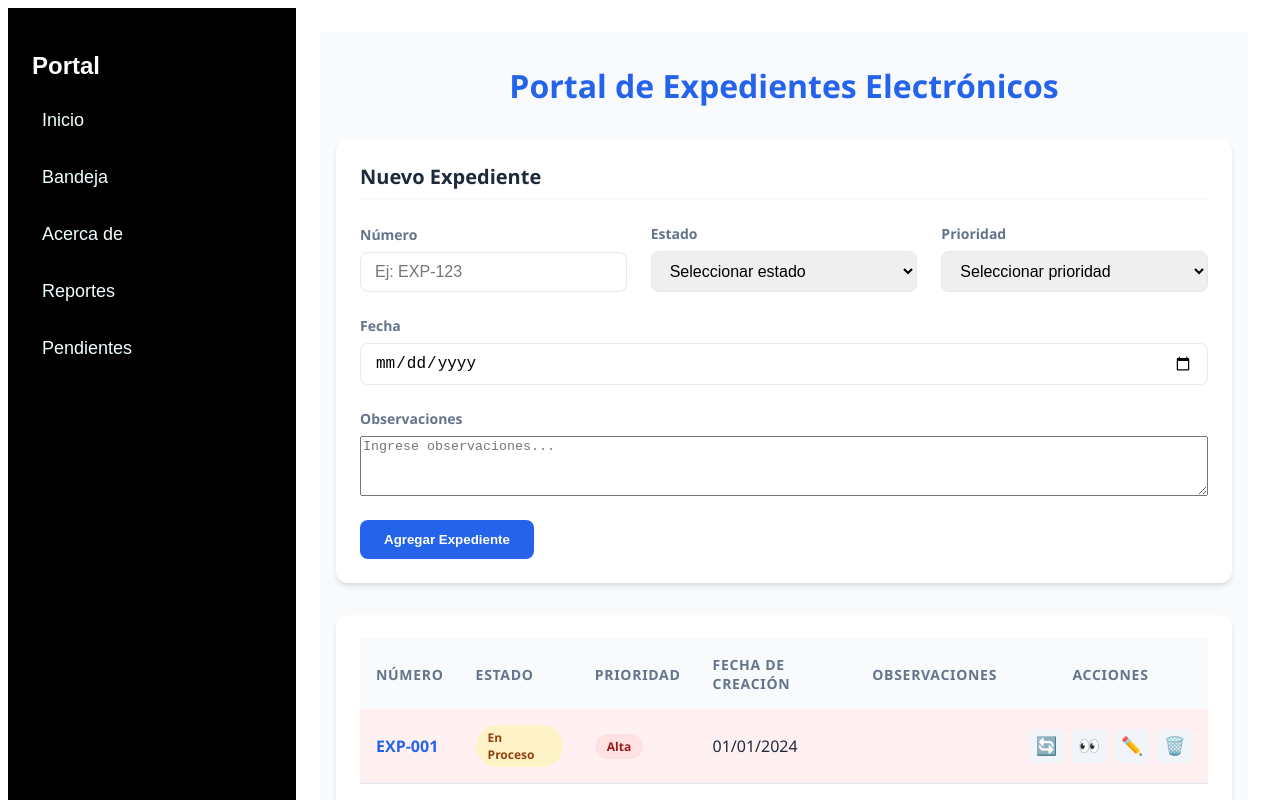
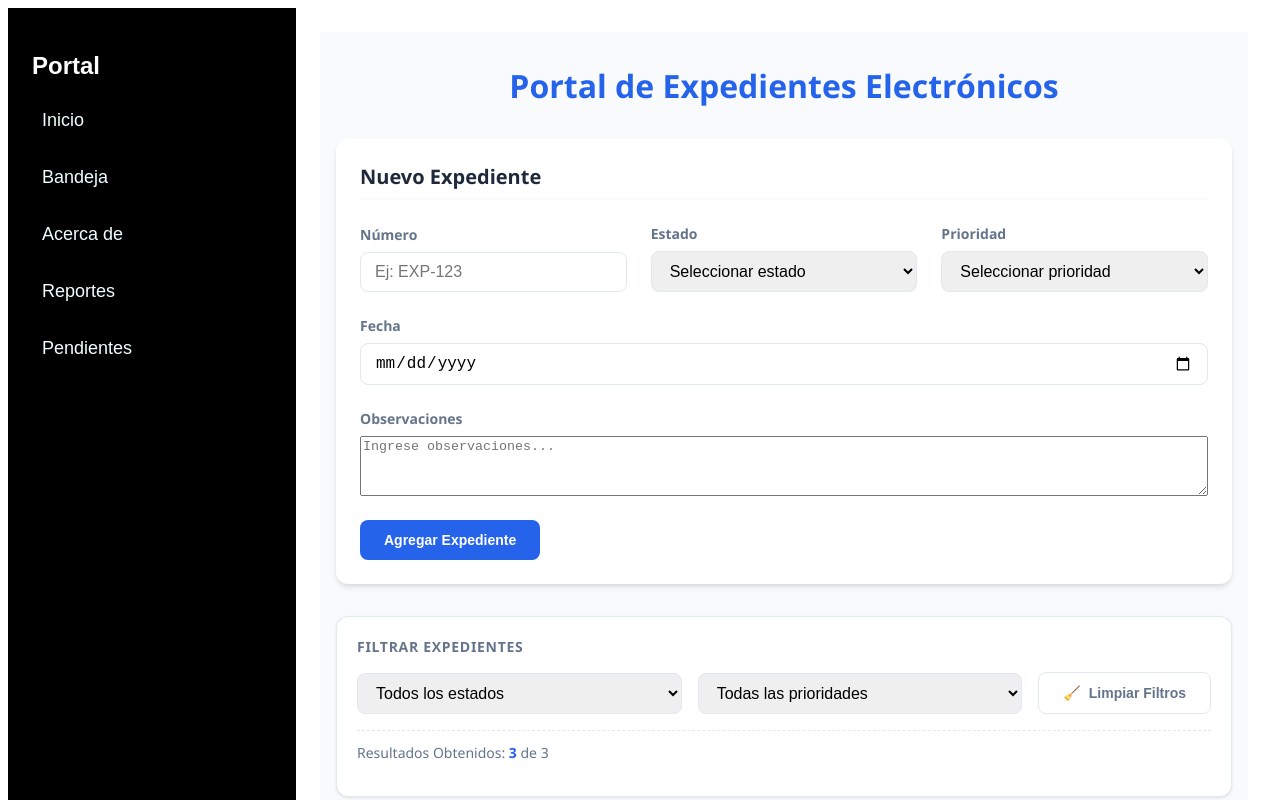
Before and after one commit to MatiCaro1/portal-expedientes, an Angular app: page /bandeja in a window 1280 px wide. Shown: the top 800 px of the page. Built offline with nearby package versions, Linux system fonts and the light colour scheme.

Commit message:
feat: actualizacion en clase 19-05-2026

```diff
--- a/src/app/bandeja/bandeja.css
+++ b/src/app/bandeja/bandeja.css
@@ -94,24 +94,87 @@ input:focus, select:focus {
 }
 
 /* Buttons */
+.btn-primario, .btn-secundario {
+  padding: 0.75rem 1.5rem;
+  border-radius: 8px;
+  font-weight: 600;
+  cursor: pointer;
+  transition: all 0.2s;
+  white-space: nowrap;
+  display: inline-flex;
+  align-items: center;
+  justify-content: center;
+  font-size: 0.875rem;
+}
+
 .btn-primario {
   background-color: var(--primary-color);
   color: white;
   border: none;
-  padding: 0.75rem 1.5rem;
-  border-radius: 8px;
-  font-weight: 600;
-  cursor: pointer;
-  transition: background-color 0.2s, transform 0.1s;
-  white-space: nowrap;
 }
 
 .btn-primario:hover {
   background-color: var(--primary-hover);
+  transform: translateY(-1px);
 }
 
-.btn-primario:active {
+.btn-secundario {
+  background-color: white;
+  color: var(--text-muted);
+  border: 1px solid var(--border-color);
+}
+
+.btn-secundario:hover {
+  background-color: var(--bg-color);
+  color: var(--text-main);
+  border-color: var(--text-muted);
+}
+
+.btn-primario:active, .btn-secundario:active {
   transform: scale(0.98);
+}
+
+/* Filtros */
+.seccion-filtros {
+  background: var(--card-bg);
+  border-radius: 12px;
+  box-shadow: 0 1px 3px rgba(0,0,0,0.1);
+  padding: 1.25rem;
+  margin-bottom: 2rem;
+  border: 1px solid var(--border-color);
+}
+
+.seccion-filtros h3 {
+  font-size: 0.875rem;
+  text-transform: uppercase;
+  letter-spacing: 0.05em;
+  color: var(--text-muted);
+  margin-top: 0;
+  margin-bottom: 1rem;
+}
+
+.filtros-contenedor {
+  display: flex;
+  flex-wrap: wrap;
+  gap: 1rem;
+  align-items: center;
+}
+
+.filtros-contenedor select {
+  flex: 1;
+  min-width: 180px;
+}
+
+.resultados-info {
+  margin-top: 1rem;
+  font-size: 0.875rem;
+  color: var(--text-muted);
+  border-top: 1px dashed var(--border-color);
+  padding-top: 0.75rem;
+}
+
+.resultados-info strong {
+  color: var(--primary-color);
 }
 
 .acciones-tabla {
--- a/src/app/bandeja/bandeja.html
+++ b/src/app/bandeja/bandeja.html
@@ -64,6 +64,47 @@
     </div>
   </section>
 
+  <!-- Filtros -->
+  <section class="seccion-filtros">
+    <h3>Filtrar expedientes</h3>
+    <div class="filtros-contenedor">
+      <select [(ngModel)]="filtroEstado">
+        <option value="">Todos los estados</option>
+        <option value="En Proceso">En Proceso</option>
+        <option value="Finalizado">Finalizado</option>
+        <option value="Pendiente">Pendiente</option>
+        <option value="Cancelado">Cancelado</option>
+      </select>
+
+      <select [(ngModel)]="filtroPrioridad">
+        <option value="">Todas las prioridades</option>
+        <option value="Alta">Alta</option>
+        <option value="Media">Media</option>
+        <option value="Baja">Baja</option>
+      </select>
+
+      <button (click)="limpiarFiltros()" class="btn-secundario">
+        <span style="margin-right: 8px;">🧹</span> Limpiar Filtros
+      </button>
+    </div>
+    <p class="resultados-info">Resultados Obtenidos: <strong>{{ obtenerExpedientesFiltrados().length }}</strong> de {{ expedientes.length }}</p>
+  </section>
+
+  // Sección: Mensajes de estado según la cantidad de resultados
+  @if (expedientes.length === 0) {
+    <div>
+      No hay expedientes registrados. ¡Agrega tu primer expediente para comenzar a gestionar tus casos!
+    </div>
+  }@else if (obtenerExpedientesFiltrados().length === 0) {
+    <div>
+      No se encontraron expedientes que coincidan con los filtros seleccionados. Intenta ajustar tus criterios de búsqueda.
+    </div>
+  } @else {
+     <div>
+      Se han encontrado {{ obtenerExpedientesFiltrados().length }} expedientes que coinciden con los filtros aplicados.
+    </div>
+  }
+
   <!-- Sección: Tabla de resultados -->
   <section class="seccion-tabla">
     <div class="tabla-contenedor">
@@ -80,7 +121,7 @@
         </thead>
         <tbody>
           <!-- Directiva @for: Itera sobre la lista de expedientes -->
-          @for (expediente of expedientes; track expediente.id) {
+          @for (expediente of obtenerExpedientesFiltrados(); track expediente.id) {
             <tr [class.fila-alta]="expediente.prioridad === 'Alta'">
               <td class="col-numero">{{ expediente.numero }}</td>
               <td>
@@ -96,7 +137,7 @@
                 </span>
               </td>
               <td>{{ expediente.fechaCreacion | date: 'dd/MM/yyyy' }}</td>
-              <td>{{ expediente.observaciones }}</td>
+              <td>{{ expediente.observaciones || 'Sin observaciones' }}</td>
 
               <td class="texto-centro">
                 <div class="acciones-tabla">
@@ -127,7 +168,7 @@
           } @empty {
             <!-- Se muestra si la lista de expedientes está vacía -->
             <tr>
-              <td colspan="4" class="texto-centro">No hay expedientes registrados.</td>
+              <td colspan="6" class="texto-centro">No hay expedientes registrados.</td>
             </tr>
           }
         </tbody>
--- a/src/app/bandeja/bandeja.ts
+++ b/src/app/bandeja/bandeja.ts
@@ -24,6 +24,10 @@ export class Bandeja implements OnInit {
     prioridad: '',
     observaciones: '',
   };
+
+  // Variables para el filtrado
+  filtroEstado: string = '';
+  filtroPrioridad: string = '';
 
   constructor(private expedienteService: ExpedienteService) {}
 
@@ -106,4 +110,16 @@ export class Bandeja implements OnInit {
       observaciones: '',
     };
   }
+  obtenerExpedientesFiltrados() {
+    return this.expedientes.filter(expediente => {
+      const cumpleEstado = !this.filtroEstado || expediente.estado === this.filtroEstado;
+      const cumplePrioridad = !this.filtroPrioridad || expediente.prioridad === this.filtroPrioridad;
+      return cumpleEstado && cumplePrioridad;
+    });
+  }
+
+  limpiarFiltros() {
+    this.filtroEstado = '';
+    this.filtroPrioridad = '';
+  }
 }
```
Also changed, not shown: 1 other file (tests, documents, lock files or other folders).
